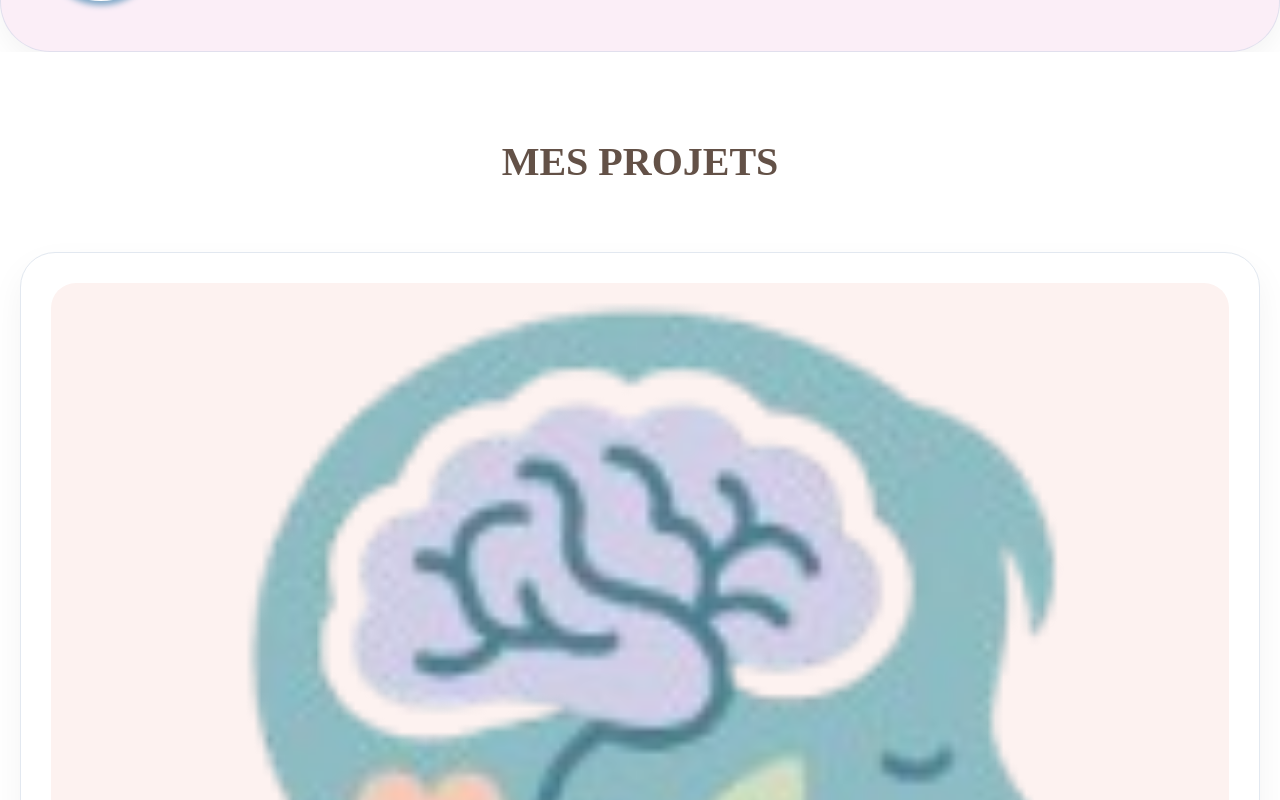
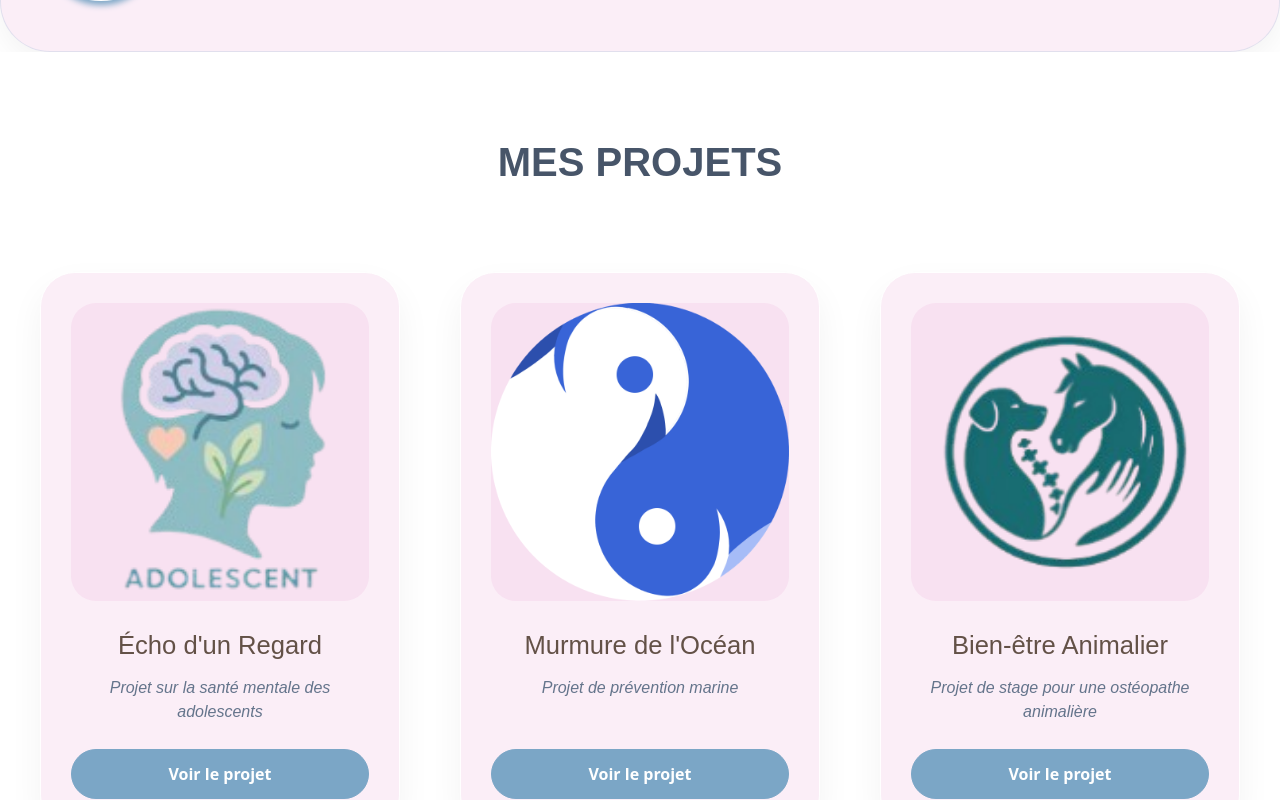
Before and after one commit to Llewenaa/portfolio-marie, a React (Vite) app: page / in a window 1280 px wide. Shown: the part 960-1760 px from the top of the page. Built offline with nearby package versions, Linux system fonts and the light colour scheme; the HTML template or start-up script is replaced by a standard one.

Commit message:
modif apporter couleur, police etc

```diff
--- a/src/components/Projets.jsx
+++ b/src/components/Projets.jsx
@@ -9,170 +9,92 @@ import projet2 from '../assets/projet2.png';
 import projet3 from '../assets/projet3.png';
 
 const projetsData = [
-  {
-    id: 1,
-    titre: "Écho d'un Regard",
-    desc: "Projet sur la santé mentale des adolescents",
-    image: img1,
-    imagePopup: projet1,
-    details: "Ce site sert à comprendre son adolescent via les différents comportements qu’il peut avoir, se renseigner sur les structures effectives dans votre région, des professionnels pleinement au cœur de la vie des jeunes.",
-    mission: "Analyse des besoins, UI/UX Design, Illustration."
-  },
-  {
-    id: 2,
-    titre: "Murmure de l'Océan",
-    desc: "Projet de prévention marine",
-    image: img2,
-    imagePopup: projet2,
-    details: "Une campagne de sensibilisation dédiée à la protection des écosystèmes marins, utilisant des visuels apaisants pour transmettre un message urgent.",
-    mission: "Identité visuelle, Communication."
-  },
-  {
-    id: 3,
-    titre: "Bien-être Animalier",
-    desc: "Projet de stage pour une ostéopathe animalière",
-    image: img3,
-    imagePopup: projet3,
-    details: "Conception d'un support de communication pour une ostéopathe animalière, mettant en avant le lien unique entre l'humain et l'animal.",
-    mission: "Mise en page, Photographie, Stratégie digitale."
-  }
+  { id: 1, titre: "Écho d'un Regard", desc: "Projet sur la santé mentale des adolescents", image: img1, imagePopup: projet1, details: "Ce site sert à comprendre son adolescent via les différents comportements qu’il peut avoir, se renseigner sur les structures effectives dans votre région, des professionnels pleinement au cœur de la vie des jeunes. ", mission: "Analyse des besoins, UI/UX Design, Illustration." },
+  { id: 2, titre: "Murmure de l'Océan", desc: "Projet de prévention marine", image: img2, imagePopup: projet2, details: "Une campagne de sensibilisation dédiée à la protection des écosystèmes marins...", mission: "Identité visuelle, Communication." },
+  { id: 3, titre: "Bien-être Animalier", desc: "Projet de stage pour une ostéopathe animalière", image: img3, imagePopup: projet3, details: "Conception d'un support de communication pour une ostéopathe animalière...", mission: "Mise en page, Photographie, Stratégie digitale." }
 ];
 
 export default function Projets() {
   const [projetSelectionne, setProjetSelectionne] = useState(null);
 
-  // Empêche le scroll du site principal quand la page projet est ouverte
   useEffect(() => {
-    if (projetSelectionne) {
-      document.body.style.overflow = 'hidden';
-    } else {
-      document.body.style.overflow = 'auto';
-    }
+    document.body.style.overflow = projetSelectionne ? 'hidden' : 'auto';
   }, [projetSelectionne]);
 
   return (
     <section id="projets" style={{ padding: '80px 20px', backgroundColor: '#ffffff' }}>
       <h2 style={{
-        textAlign: 'center',
-        color: '#635147',
-        marginBottom: '60px',
-        fontSize: '2.5rem',
-        fontFamily: "'Playfair Display', serif",
-        fontWeight: 'bold'
+        textAlign: 'center', color: '#475569', marginBottom: '80px',
+        fontSize: '2.5rem', fontFamily: "'Playfair Display', sans-serif", fontWeight: 'bold'
       }}>
         MES PROJETS
       </h2>
 
-      {/* GRILLE DES PROJETS */}
-      <div className="grid grid-cols-1 md:grid-cols-2 lg:grid-cols-3 gap-10 max-w-7xl mx-auto">
+
+      <div style={{
+        display: 'grid',
+        gridTemplateColumns: 'repeat(auto-fit, minmax(300px, 1fr))',
+        gap: '60px',
+        maxWidth: '1200px',
+        margin: '0 auto'
+      }}>
         {projetsData.map((projet) => (
           <div key={projet.id} style={{
-            backgroundColor: '#ffffff',
+            backgroundColor: 'rgba(235, 168, 213, 0.2)',
             borderRadius: '35px',
             padding: '30px',
             boxShadow: '0 15px 35px rgba(0,0,0,0.05)',
-            border: '1px solid #e2e8f0',
-            textAlign: 'center'
+            border: '1px solid #ffffff',
+            textAlign: 'center',
+            display: 'flex',
+            flexDirection: 'column',
+            justifyContent: 'space-between'
           }}>
-            <div style={{ width: '100%', aspectRatio: '1/1', borderRadius: '25px', marginBottom: '25px', overflow: 'hidden', backgroundColor: '#FDF2F0' }}>
-              <img src={projet.image} alt={projet.titre} style={{ width: '100%', height: '100%', objectFit: 'cover' }} />
+            <div>
+              <div style={{ width: '100%', aspectRatio: '1/1', borderRadius: '25px', marginBottom: '25px', overflow: 'hidden', backgroundColor: 'rgba(235, 168, 213, 0.2)' }}>
+                <img src={projet.image} alt={projet.titre} style={{ width: '100%', height: '100%', objectFit: 'cover' }} />
+              </div>
+              <h3 style={{ fontSize: '1.6rem', color: '#635147', marginBottom: '12px', fontFamily: "'Playfair Display', sans-serif" }}>{projet.titre}</h3>
+              <p style={{ color: '#64748b', marginBottom: '25px', fontStyle: 'italic', fontFamily: "'Lora', sans-serif" }}>{projet.desc}</p>
             </div>
-            <h3 style={{ fontSize: '1.6rem', color: '#635147', marginBottom: '12px', fontFamily: "'Playfair Display', serif" }}>{projet.titre}</h3>
-            <p style={{ color: '#64748b', marginBottom: '25px', fontStyle: 'italic', fontFamily: "'Lora', serif" }}>{projet.desc}</p>
 
             <button
               onClick={() => setProjetSelectionne(projet)}
-              style={{ padding: '12px 30px', borderRadius: '50px', border: '1.5px solid #7BA6C6', background: 'none', color: '#7BA6C6', cursor: 'pointer', fontWeight: 'bold' }}
+              style={{ padding: '12px 30px', borderRadius: '50px', border: '1.5px solid #7BA6C6', background: 'none', backgroundColor: '#7BA6C6', color: '#ffffff', cursor: 'pointer', fontWeight: 'bold' }}
             >
-              En savoir plus
+              Voir le projet
             </button>
           </div>
         ))}
       </div>
 
-      {/* FENÊTRE COMPLÈTE (FULLSCREEN) */}
+      {/* FENÊTRE PLEIN ÉCRAN */}
       {projetSelectionne && (
-        <div
-          style={{
-            position: 'fixed',
-            top: 0,
-            left: 0,
-            width: '100vw',
-            height: '100vh',
-            backgroundColor: '#ffffff',
-            zIndex: 9999,
-            overflowY: 'auto',
-            display: 'block'
-          }}
-        >
-          {/* Bouton fermer flottant en haut à droite */}
+        <div style={{ position: 'fixed', top: 0, left: 0, width: '100vw', height: '100vh', backgroundColor: '#ffffff', zIndex: 9999, overflowY: 'auto' }}>
           <button
             onClick={() => setProjetSelectionne(null)}
-            style={{
-              position: 'fixed', top: '30px', right: '30px', border: 'none',
-              background: '#7BA6C6', borderRadius: '50%', width: '50px', height: '50px',
-              cursor: 'pointer', zIndex: 10000, color: 'white', fontSize: '1.5rem',
-              boxShadow: '0 4px 12px rgba(0,0,0,0.1)'
-            }}
+            style={{ position: 'fixed', top: '30px', right: '30px', border: 'none', background: '#7BA6C6', borderRadius: '50%', width: '50px', height: '50px', cursor: 'pointer', zIndex: 10000, color: 'white', fontSize: '1.5rem' }}
           >
             ✕
           </button>
 
-          {/* CONTENU DE LA PAGE */}
-          <div style={{ maxWidth: '900px', margin: '0 auto', padding: '100px 20px 100px 20px' }}>
-
-            {/* Titre géant */}
-            <h2 style={{
-              color: '#635147',
-              fontSize: 'clamp(2rem, 5vw, 3.5rem)',
-              textAlign: 'center',
-              marginBottom: '40px',
-              fontFamily: "'Playfair Display', serif"
-            }}>
+          <div style={{ maxWidth: '900px', margin: '0 auto', padding: '120px 20px 100px 20px' }}>
+            <h2 style={{ color: '#635147', fontSize: '2.5rem', textAlign: 'center', marginBottom: '40px', fontFamily: "'Playfair Display', sans-serif" }}>
               {projetSelectionne.titre}
             </h2>
+            <img src={projetSelectionne.imagePopup || projetSelectionne.image} style={{ width: '100%', borderRadius: '40px', marginBottom: '50px' }} alt={projetSelectionne.titre} />
 
-            {/* Image principale */}
-            <img
-              src={projetSelectionne.imagePopup || projetSelectionne.image}
-              style={{ width: '100%', borderRadius: '40px', marginBottom: '50px' }}
-              alt={projetSelectionne.titre}
-            />
+            <div style={{ borderLeft: '4px solid #7BA6C6', paddingLeft: '20px', marginBottom: '30px' }}>
+              <h4 style={{ color: '#7BA6C6', textTransform: 'uppercase', fontSize: '0.9rem', marginBottom: '5px', fontFamily: "'Playfair Display', sans-serif" }}>Mission</h4>
+              <p style={{ fontSize: '1.2rem', color: '#635147', fontWeight: '500', fontFamily: "'Lora', sans-serif" }}>{projetSelectionne.mission}</p>
+            </div>
+            <p style={{ color: '#475569', lineHeight: '1.8', fontSize: '1.15rem', fontFamily: "'Lora', sans-serif", textAlign: 'justify' }}>
+              {projetSelectionne.details}
+            </p>
 
-            {/* Détails du projet */}
-            <div style={{ display: 'flex', flexDirection: 'column', gap: '30px' }}>
-              <div style={{ borderLeft: '4px solid #7BA6C6', paddingLeft: '20px' }}>
-                <h4 style={{ color: '#7BA6C6', textTransform: 'uppercase', fontSize: '0.9rem', letterSpacing: '2px', marginBottom: '10px' }}>
-                  Mission
-                </h4>
-                <p style={{ fontSize: '1.2rem', color: '#635147', fontWeight: '500' }}>
-                  {projetSelectionne.mission}
-                </p>
-              </div>
-
-              <p style={{
-                color: '#475569',
-                lineHeight: '1.8',
-                fontSize: '1.15rem',
-                fontFamily: "'Lora', serif",
-                textAlign: 'justify'
-              }}>
-                {projetSelectionne.details}
-              </p>
-            </div>
-
-            {/* BOUTON FERMER EN BAS DE PAGE */}
             <div style={{ textAlign: 'center', marginTop: '80px', paddingTop: '40px', borderTop: '1px solid #eee' }}>
-              <button
-                onClick={() => setProjetSelectionne(null)}
-                style={{
-                  padding: '20px 60px', borderRadius: '50px', border: 'none',
-                  backgroundColor: '#635147', color: 'white', fontWeight: 'bold',
-                  fontSize: '1.1rem', cursor: 'pointer',
-                  boxShadow: '0 10px 25px rgba(99, 81, 71, 0.2)'
-                }}
-              >
-                Fermer et revenir aux projets
+              <button onClick={() => setProjetSelectionne(null)} style={{ padding: '20px 60px', borderRadius: '50px', border: 'none', backgroundColor: '#7BA6C6', color: 'white', fontWeight: 'bold', cursor: 'pointer' }}>
+                Fermer
               </button>
             </div>
           </div>
```
